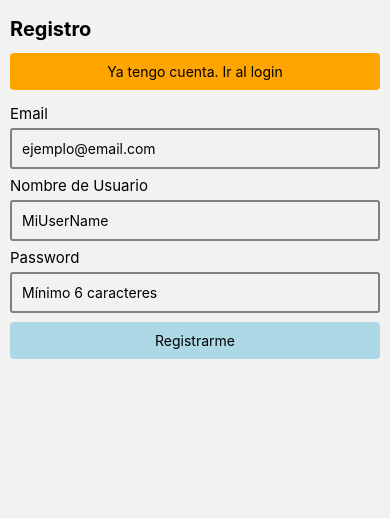
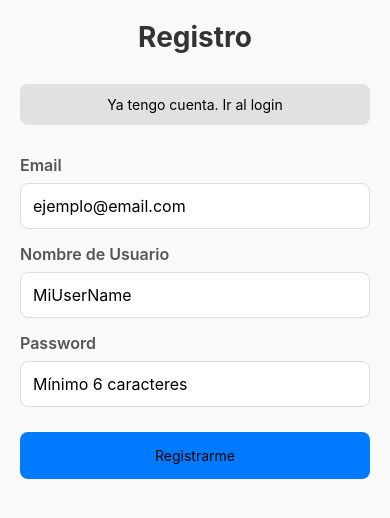
Before and after one commit to itzjoaquinb/proyectocelu, a React Native app in the folder proyecto/: screen /Register in a window 390 px wide. Shown: the top 518 px of the page. Built offline with nearby package versions, Linux system fonts and the light colour scheme; no server answers.

Commit message:
css para login y registro

```diff
--- a/proyecto/src/screens/Login.js
+++ b/proyecto/src/screens/Login.js
@@ -79,45 +79,58 @@ class Login extends Component{
 
 const styles = StyleSheet.create({
     conteiner:{
-        padding:10
+        flex: 1,
+        padding: 20,
+        backgroundColor: '#f9f9f9',
     },
     title:{
-        fontSize:20,
-        fontWeight:'bold',
-        marginBottom:5,
-        marginTop: 7,
+        fontSize: 28,
+        fontWeight: 'bold',
+        marginBottom: 20,
+        color: '#333',
+        textAlign: 'center',
     },
     subtitle:{
-        fontSize:15,
-        fontWeight:'semibold',
-        marginBottom:5,
-        marginTop:7,
+        fontSize: 16,
+        fontWeight: '600',
+        marginBottom: 8,
+        marginTop: 15,
+        color: '#555',
     },
     input:{
-        borderColor: 'grey',
-        borderRadius: 3,
-        borderWidth: 2,
-        padding: 10,
+        borderColor: '#ddd',
+        borderRadius: 8,
+        borderWidth: 1,
+        padding: 12,
+        backgroundColor: '#fff',
+        fontSize: 16,
     },
     boton:{
-        backgroundColor:'orange',
-        borderRadius:4,
-        padding:10,
-        alignItems:'center',
-        marginBottom:7,
-        marginTop: 7,
+        backgroundColor: '#e1e1e1',
+        borderRadius: 8,
+        padding: 12,
+        alignItems: 'center',
+        marginBottom: 15,
+        marginTop: 10,
     },
     boton2:{
-        backgroundColor:'lightblue',
-        borderRadius:4,
-        padding:10,
-        alignItems:'center',
-        marginTop: 9,
+        backgroundColor: '#007bff',
+        borderRadius: 8,
+        padding: 15,
+        alignItems: 'center',
+        marginTop: 25,
     },
     error: {
-        color: 'red',
-        marginTop: 10,
+        color: '#dc3545',
+        marginTop: 15,
         textAlign: 'center',
+        fontSize: 14,
+        fontWeight: '500',
+    },
+    boton2Text: {
+        color: '#fff',
+        fontWeight: 'bold',
+        fontSize: 18
     }
 });
 
--- a/proyecto/src/screens/Register.js
+++ b/proyecto/src/screens/Register.js
@@ -89,46 +89,59 @@ class Register extends Component{
 };
 
 const styles = StyleSheet.create({
+    conteiner:{
+        flex: 1,
+        padding: 20,
+        backgroundColor: '#f9f9f9',
+    },
     title:{
-        fontSize:20,
-        fontWeight:'bold',
-        marginBottom:5,
-        marginTop: 7,
+        fontSize: 28,
+        fontWeight: 'bold',
+        marginBottom: 20,
+        color: '#333',
+        textAlign: 'center',
+    },
+    subtitle:{
+        fontSize: 16,
+        fontWeight: '600',
+        marginBottom: 8,
+        marginTop: 15,
+        color: '#555',
+    },
+    input:{
+        borderColor: '#ddd',
+        borderRadius: 8,
+        borderWidth: 1,
+        padding: 12,
+        backgroundColor: '#fff',
+        fontSize: 16,
     },
     boton:{
-        backgroundColor:'orange',
-        borderRadius:4,
-        padding:10,
-        alignItems:'center',
-        marginBottom:7,
-        marginTop: 7,
+        backgroundColor: '#e1e1e1',
+        borderRadius: 8,
+        padding: 12,
+        alignItems: 'center',
+        marginBottom: 15,
+        marginTop: 10,
     },
     boton2:{
-        backgroundColor:'lightblue',
-        borderRadius:4,
-        padding:10,
-        alignItems:'center',
-        marginTop: 9,
-    },
-    conteiner:{
-        padding:10
-    },
-    input:{
-        borderColor: 'grey',
-        borderRadius: 3,
-        borderWidth: 2,
-        padding: 10,
-    },
-    subtitle:{
-        fontSize:15,
-        fontWeight:'semibold',
-        marginBottom:5,
-        marginTop:7,
+        backgroundColor: '#007bff',
+        borderRadius: 8,
+        padding: 15,
+        alignItems: 'center',
+        marginTop: 25,
     },
     error: {
-        color: 'red',
-        marginTop: 10,
-        textAlign: 'center'
+        color: '#dc3545',
+        marginTop: 15,
+        textAlign: 'center',
+        fontSize: 14,
+        fontWeight: '500',
+    },
+    boton2Text: {
+        color: '#fff',
+        fontWeight: 'bold',
+        fontSize: 18
     }
 });
 
```
